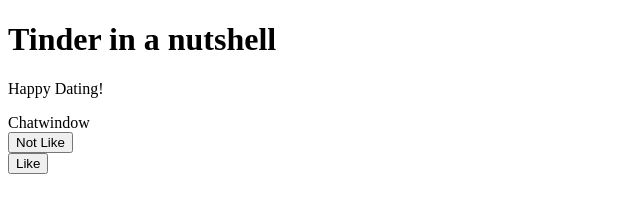
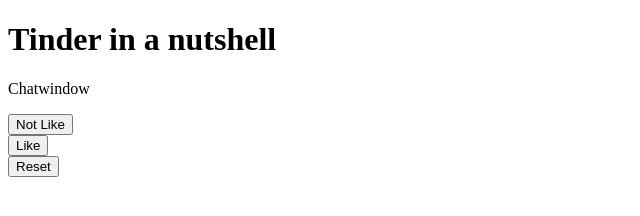
Before and after one commit to kumax0/tindersimulator, a plain HTML site: page src/index.html in a window 1280 px wide. Both pictures are taken after a click on the button "Like". Shown: the whole page, without its empty margins (0-640 px from the left). Drawn offline with Linux system fonts and the light colour scheme.

Commit message:
Created like function -> opening chat window

```diff
--- a/src/game.js
+++ b/src/game.js
@@ -25,8 +25,15 @@
 const card3 = new Dateprofile('Blümchen', 44);
 const cardArr = [card1, card2, card3];
 let currentCardIndex = 0
-//console.log(cardArr)
-// MATCH SYSTEM: Card swipe mechanics --> iterate through array on click
+//  //Test logs of date profile number 1
+// console.log(card1.bio())
+// console.log(card1.name)
+// console.log(card1.age)
+// date1.bio = 'hi this is my new bio'
+// console.log(card1.bio)
+// console.log(card1.greeting())
+
+// MATCH SYSTEM: Card swipe mechanics --> iterate through array on notLike button
 function notLike() {
     // Creater Iterator that increments on button click
     let currentCard = cardArr[currentCardIndex++]
@@ -38,19 +45,18 @@
         currentCardIndex = 0
     }
 }
-
+   // MATCH SYSTEM: Open chat window on like button
 function like() {
-    // When Like is clicked, it should open up the chat window with that profile
-
+    // When like is clicked, turn chatwindow display on.
+    document.getElementById("chat-window").style.display = "block";
+    // when chatwindow is on, turn off matching system
+    document.querySelector("body > section.cards > p").style.display = "none"
+}
+// Reset
+function reset() {
+    location.reload()
 }
 
-//  //Test logs of date profile number 1
-// console.log(card1.bio())
-// console.log(card1.name)
-// console.log(card1.age)
-// date1.bio = 'hi this is my new bio'
-// console.log(card1.bio)
-// console.log(card1.greeting())
 
 
 // // Not like button
@@ -63,4 +69,7 @@
 
     const likeBtn = document.getElementById('like');
     likeBtn.addEventListener('click', like);
+
+    const resetBtn = document.getElementById('reset');
+    resetBtn.addEventListener('click', reset);
   });
--- a/src/index.html
+++ b/src/index.html
@@ -5,19 +5,25 @@
     <meta http-equiv="X-UA-Compatible" content="IE=edge">
     <meta name="viewport" content="width=device-width, initial-scale=1.0">
     <title>Document</title>
+    <link rel="stylesheet href="style.css">
 </head>
 <body>
     <h1>Tinder in a nutshell</h1>
-    <section class = "cards">
+    <section class = "cards" style ="display: block">
     <p class = "current-date">Happy Dating!</p>
     </section>
-    <section class = date-start>Chatwindow</section>
+    <section class = date-start>
+    <p id = 'chat-window' style ="display: none">Chatwindow</p>
+    </section>
     <section class = buttons>
       <button id="not-like" class="btn btn-not-like">Not Like</button>
     </section>
     <section class = buttons>
         <button id="like" class="btn btn-like">Like</button>
       </section>
+      <section class = buttons>
+        <button id="reset" class="btn btn-reset">Reset</button>
+      </section>
       <script src="game.js"></script>
 </body>
 </html>
--- a/src/style.css
+++ /dev/null
@@ -1 +0,0 @@
-/* GAME STYLE */
```
